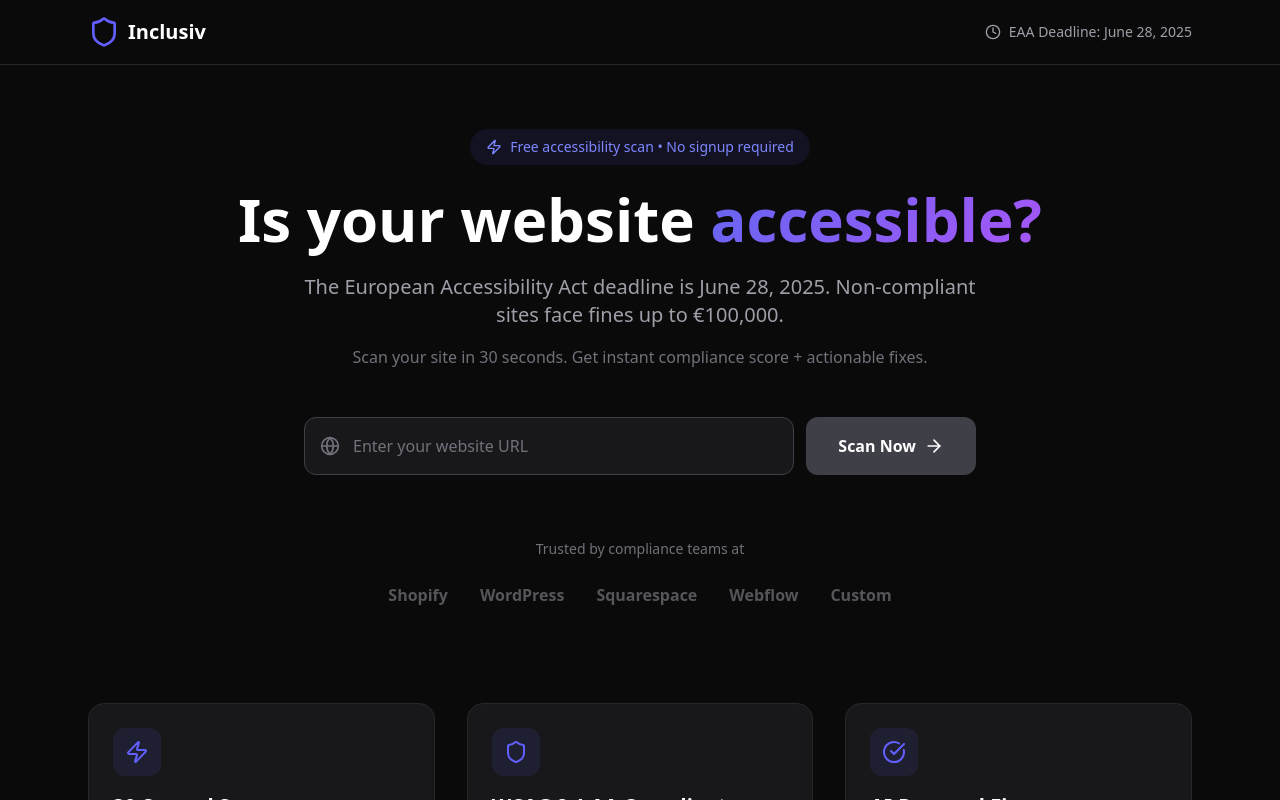
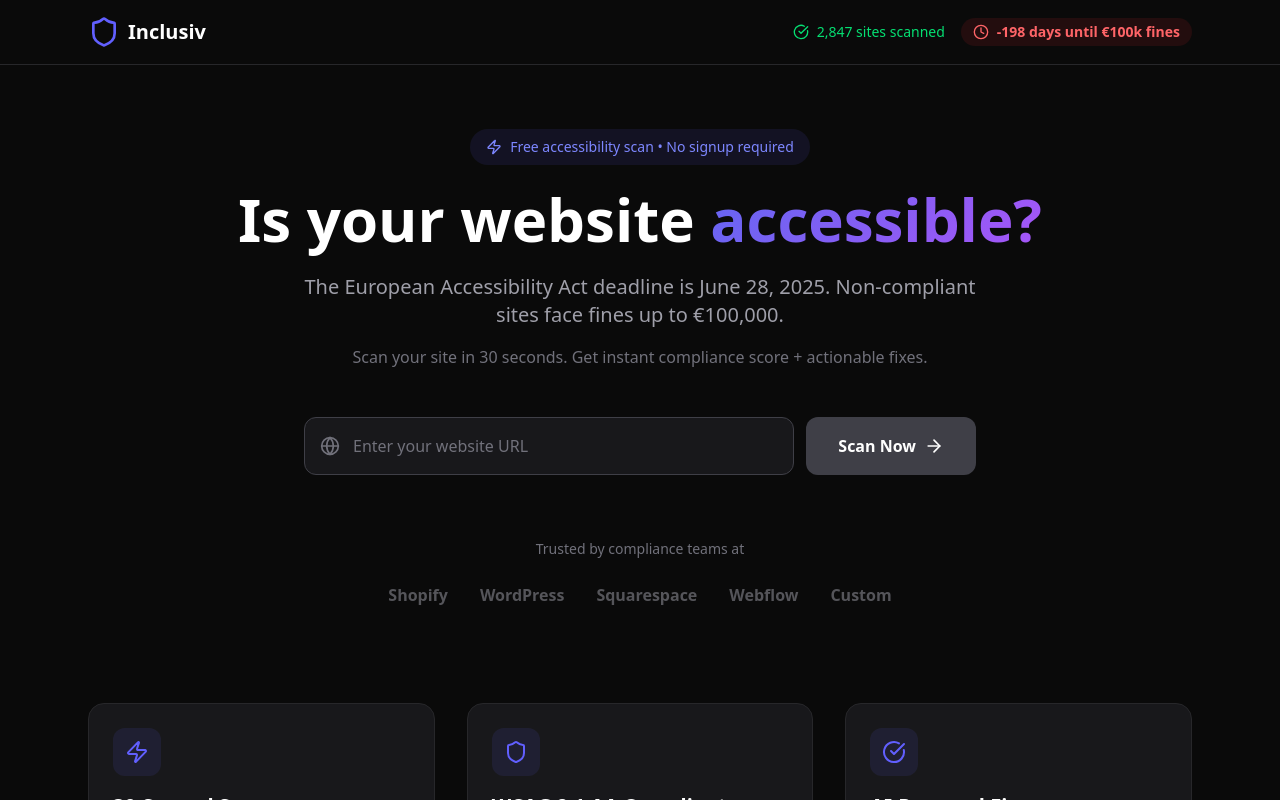
Before and after one commit to colin330smith/inclusiv, a Next.js app: page / in a window 1280 px wide. Shown: the top 800 px of the page. Built offline with nearby package versions, Linux system fonts and the light colour scheme.

Commit message:
Add credibility signals: scan counter + deadline countdown

```diff
--- a/src/app/page.tsx
+++ b/src/app/page.tsx
@@ -17,6 +17,15 @@ type ScanResult = {
   scannedAt: string;
 };
 
+// Calculate days until EAA deadline
+const getDeadlineInfo = () => {
+  const deadline = new Date("2025-06-28");
+  const today = new Date();
+  const diffTime = deadline.getTime() - today.getTime();
+  const diffDays = Math.ceil(diffTime / (1000 * 60 * 60 * 24));
+  return { days: diffDays, deadline };
+};
+
 export default function Home() {
   const [url, setUrl] = useState("");
   const [email, setEmail] = useState("");
@@ -25,6 +34,8 @@ export default function Home() {
   const [showEmailCapture, setShowEmailCapture] = useState(false);
   const [emailSubmitted, setEmailSubmitted] = useState(false);
   const [error, setError] = useState("");
+  const [scanCount] = useState(2847); // Social proof - scans completed
+  const deadlineInfo = getDeadlineInfo();
 
   const handleScan = async (e: React.FormEvent) => {
     e.preventDefault();
@@ -107,9 +118,15 @@ export default function Home() {
             <Shield className="w-8 h-8 text-indigo-500" />
             <span className="text-xl font-bold text-white">Inclusiv</span>
           </div>
-          <div className="flex items-center gap-2 text-sm text-zinc-400">
-            <Clock className="w-4 h-4" />
-            <span>EAA Deadline: June 28, 2025</span>
+          <div className="flex items-center gap-4">
+            <div className="flex items-center gap-2 text-sm text-green-400">
+              <CheckCircle className="w-4 h-4" />
+              <span>{scanCount.toLocaleString()} sites scanned</span>
+            </div>
+            <div className="flex items-center gap-2 px-3 py-1 bg-red-500/10 rounded-full text-sm text-red-400">
+              <Clock className="w-4 h-4" />
+              <span className="font-semibold">{deadlineInfo.days} days until €100k fines</span>
+            </div>
           </div>
         </div>
       </header>
```
Also changed, not shown: 1 other file (tests, documents, lock files or other folders).
